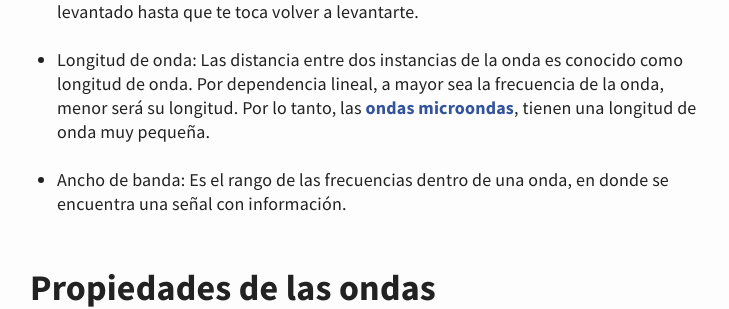
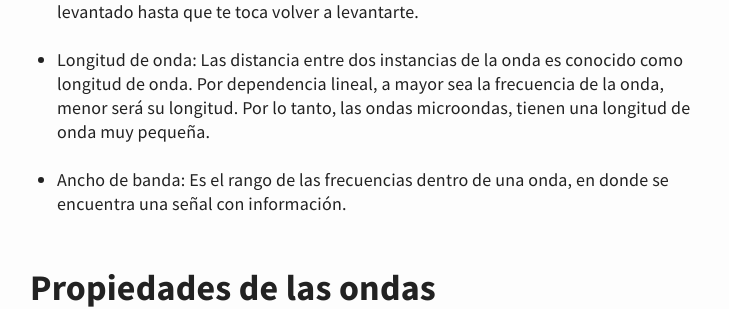
Before and after one commit to chillguire/data.ly, a Jekyll site: the page built from _posts/2020-03-30-propiedades.md, in a window 1280 px wide and 900 px high, scrolled down 387 px. Shown: the part 212-521 px from the top of the window, without its empty margins (272-1001 px from the left). Built offline with Jekyll 4.4.1, drawn with Linux system fonts in a browser that asks for light colours; nearby versions of some CDN libraries; comment, search, counter and statistics services are not loaded; part of the change alters nothing that is shown.

```diff
--- a/_posts/2020-03-30-propiedades.md
+++ b/_posts/2020-03-30-propiedades.md
@@ -7,7 +7,7 @@ title: "Propiedades de las ondas electromagnéticas"
 * Período: El *tiempo* transcurrido que separa dos instancias de la onda (o cualquier otro fenómeno cíclico) en el momento donde cuentan con el mismo estado: misma posición, frecuencia o amplitud de onda.
 Es el tiempo que tarda en repetirse un fenómeno periódico. En el estadio es el tiempo que transcurre desde que te has levantado hasta que te toca volver a levantarte.
 
-* Longitud de onda: Las distancia entre dos instancias de la onda es conocido como longitud de onda. Por dependencia lineal, a mayor sea la frecuencia de la onda, menor será su longitud. Por lo tanto, las [ondas microondas](https://chillguire.github.io/telecomly/microondas), tienen una longitud de onda muy pequeña.
+* Longitud de onda: Las distancia entre dos instancias de la onda es conocido como longitud de onda. Por dependencia lineal, a mayor sea la frecuencia de la onda, menor será su longitud. Por lo tanto, las ondas microondas, tienen una longitud de onda muy pequeña.
 
 * Ancho de banda: Es el rango de las frecuencias dentro de una onda, en donde se encuentra una señal con información.
 
@@ -19,7 +19,7 @@ Es el tiempo que tarda en repetirse un fenómeno periódico. En el estadio es el
 
 * Difracción: Se basa en la desviación del flujo de las ondas al encontrar un obstáculo o atravesar una abertura de menor tamaño que el pico de las ondas.
 
-* Interferencia: Se basa en la superposición de las ondas con misma frecuencia o muy parecida, donde se suman o restan sus datos dependiendo del valor de “y” que tenga las ondas en el momento de superponerse. Se puede leer más de los tipos de interferencias [aquí](https://chillguire.github.io/telecomly/regulacion).
+* Interferencia: Se basa en la superposición de las ondas con misma frecuencia o muy parecida, donde se suman o restan sus datos dependiendo del valor de “y” que tenga las ondas en el momento de superponerse. Se puede leer más de los tipos de interferencias [aquí](https://chillguire.github.io/data.ly/interferencia).
 
 ## Clasificación de frecuencias (espectro electromagnético)
 
@@ -62,7 +62,7 @@ La radiación ultravioleta (UV) es una rango de la radiación producida en gran
 
 Los rayos X son radiaciones electromagnéticas invisibles con la capacidad de atravesar cuerpos opacos.
 
-![*Imagen de rayos x*](/telecomly/img/blogImg3.jpg "Rayos X")
+![*Imagen de rayos x*](/data.ly/img/blogImg3.jpg "Rayos X")
 
 Los rayos gamma son radiaciones electromagnéticas producidas por elementos radiactivos o procesos atómicos de gran potencia. Irradian grandes cantidades de energía y son capaces de penetrar la materia muy profundamente, por lo que son utilizados para esterilizar instrumentos médicos y alimentos.
 
```
